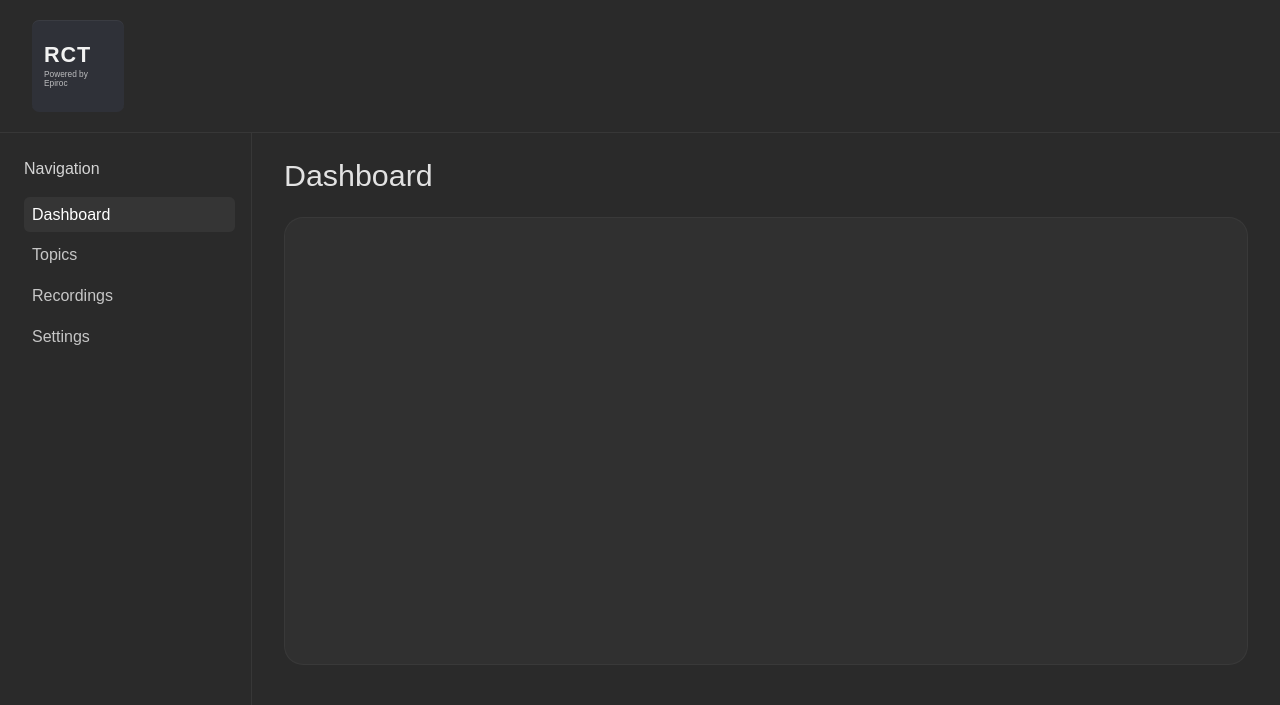
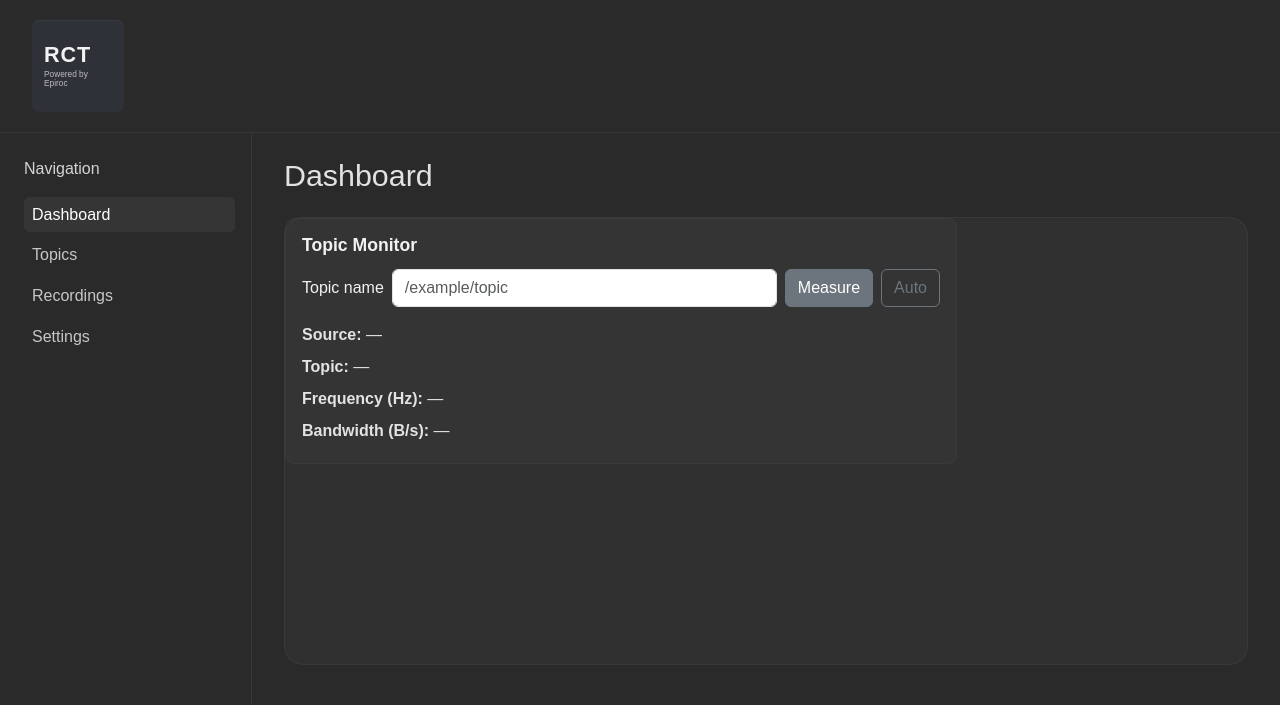
Before and after one commit to MD23728478/ros2log, a Flask app: page / in a window 1280 px wide. Shown: the top 705 px of the page. Run offline with Flask 3, Linux system fonts and the light colour scheme; some libraries are stand-ins or nearby versions.

Commit message:
Topic monitor UI addition with loading indicator. Measure is manual measuring operation and auto is set to 3s interval measureing automatically

```diff
--- a/frontend/static/css/app.css
+++ b/frontend/static/css/app.css
@@ -106,3 +106,44 @@ body {
 	background: rgba(255, 255, 255, 0.03);
 	border: 1px solid rgba(255, 255, 255, 0.04);
 }
+
+.topic-monitor {
+	max-width: 42rem;
+	padding: 1rem;
+	border-radius: 0.6rem;
+	background: rgba(255,255,255,0.02);
+	border: 1px solid rgba(255,255,255,0.03);
+}
+
+.topic-monitor-header {
+	margin-bottom: 0.75rem;
+}
+
+.topic-monitor-title {
+	margin: 0;
+	font-size: 1.1rem;
+	font-weight: 600;
+}
+
+.topic-monitor-form { display: flex; gap: 0.5rem; align-items: center; margin-bottom: 0.75rem; }
+.topic-monitor-form input { flex: 1; }
+.topic-monitor-actions { display: flex; gap: 0.5rem; }
+
+.topic-monitor-row { padding: 0.25rem 0; color: rgba(242,242,242,0.92); }
+.topic-monitor-error { color: #ffb3b3; margin-top: 0.5rem; display: none; }
+
+/* inline spinner used by Measure button */
+.topic-spinner {
+	display: inline-block;
+	width: 0.9rem;
+	height: 0.9rem;
+	border: 2px solid rgba(255,255,255,0.18);
+	border-top-color: #ffffff;
+	border-radius: 50%;
+	margin-right: 0.45rem;
+	vertical-align: middle;
+	animation: topic-spin 0.75s linear infinite;
+}
+@keyframes topic-spin { to { transform: rotate(360deg); } }
+
+.btn.loading { opacity: 0.95; }
--- /dev/null
+++ b/frontend/static/js/topic-monitor.js
@@ -0,0 +1,88 @@
+(() => {
+  const $ = (id) => document.getElementById(id);
+  const form = $('topic-monitor-form');
+  const input = $('topic-monitor-input');
+  const btn = $('topic-monitor-btn');
+  const autoBtn = $('topic-monitor-auto');
+  const result = $('topic-monitor-result');
+  const err = $('topic-monitor-error');
+
+  let auto = false;
+  let intervalId = null;
+
+  function setError(message) {
+    err.textContent = message || '';
+    err.style.display = message ? 'block' : 'none';
+  }
+
+  function updateFields(data) {
+    $('tm-source').textContent = data.source || '—';
+    $('tm-topic').textContent = data.topic || '—';
+    $('tm-frequency').textContent = data.frequency_hz != null ? data.frequency_hz.toFixed(2) : '—';
+    $('tm-bandwidth').textContent = data.bandwidth_bytes_per_second != null ? Math.round(data.bandwidth_bytes_per_second) : '—';
+  }
+
+  async function measure() {
+    setError('');
+    const topic = input.value.trim();
+    if (!topic) {
+      setError('Enter a topic name. Example: /example/topic');
+      return;
+    }
+    setLoading(true);
+    try {
+      const url = `/api/topic-monitor?topic=${encodeURIComponent(topic)}`;
+      const res = await fetch(url, { cache: 'no-store' });
+      const json = await res.json();
+      if (!res.ok) {
+        setError(json.error || `HTTP ${res.status}`);
+      } else {
+        updateFields(json);
+      }
+    } catch (e) {
+      setError(String(e));
+    } finally {
+      setLoading(false);
+    }
+  }
+
+  function setLoading(isLoading) {
+    if (isLoading) {
+      input.disabled = true;
+      btn.disabled = true;
+      btn.classList.add('loading');
+      btn.innerHTML = '<span class="topic-spinner" aria-hidden="true"></span>Measuring';
+      result.setAttribute('aria-busy', 'true');
+    } else {
+      input.disabled = false;
+      btn.disabled = false;
+      btn.classList.remove('loading');
+      btn.textContent = 'Measure';
+      result.removeAttribute('aria-busy');
+    }
+  }
+
+  function startAuto() {
+    if (intervalId) return;
+    intervalId = setInterval(measure, 3000);
+    auto = true;
+    autoBtn.textContent = 'Stop';
+  }
+
+  function stopAuto() {
+    if (!intervalId) return;
+    clearInterval(intervalId);
+    intervalId = null;
+    auto = false;
+    autoBtn.textContent = 'Auto';
+  }
+
+  btn.addEventListener('click', measure);
+  autoBtn.addEventListener('click', (e) => {
+    e.preventDefault();
+    if (auto) stopAuto(); else startAuto();
+  });
+
+  // Initialize: hide error
+  setError('');
+})();
--- a/frontend/templates/index.html
+++ b/frontend/templates/index.html
@@ -10,7 +10,9 @@
 
     <main class="app-dashboard-main">
       <h1 class="app-dashboard-title">Dashboard</h1>
-      <div class="app-dashboard-placeholder"></div>
+      <div class="app-dashboard-placeholder">
+        {% include "topic_monitor.html" %}
+      </div>
     </main>
   </div>
 {% endblock %}
--- /dev/null
+++ b/frontend/templates/topic_monitor.html
@@ -0,0 +1,24 @@
+<section id="topic-monitor" class="topic-monitor">
+  <header class="topic-monitor-header">
+    <h2 class="topic-monitor-title">Topic Monitor</h2>
+  </header>
+
+  <form id="topic-monitor-form" class="topic-monitor-form" onsubmit="return false;">
+    <label for="topic-monitor-input">Topic name</label>
+    <input id="topic-monitor-input" class="form-control" type="text" placeholder="/example/topic" />
+    <div class="topic-monitor-actions">
+      <button id="topic-monitor-btn" class="btn btn-secondary">Measure</button>
+      <button id="topic-monitor-auto" class="btn btn-outline-secondary">Auto</button>
+    </div>
+  </form>
+
+  <div id="topic-monitor-result" class="topic-monitor-result" aria-live="polite">
+    <div class="topic-monitor-row"><strong>Source:</strong> <span id="tm-source">—</span></div>
+    <div class="topic-monitor-row"><strong>Topic:</strong> <span id="tm-topic">—</span></div>
+    <div class="topic-monitor-row"><strong>Frequency (Hz):</strong> <span id="tm-frequency">—</span></div>
+    <div class="topic-monitor-row"><strong>Bandwidth (B/s):</strong> <span id="tm-bandwidth">—</span></div>
+    <div id="topic-monitor-error" class="topic-monitor-error"></div>
+  </div>
+</section>
+
+<script src="{{ url_for('static', filename='js/topic-monitor.js') }}"></script>
```
